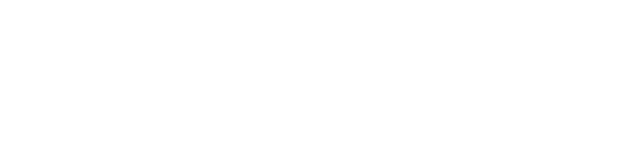
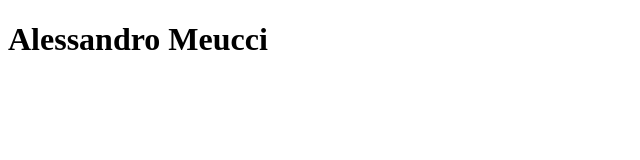
Before and after one commit to meucale/Portfolio, a plain HTML site: page index.html in a window 1280 px wide. Shown: the whole page, without its empty margins (0-640 px from the left). Drawn offline with Linux system fonts and the light colour scheme.

Commit message:
Feat: add basic HTML Structure

```diff
--- a/index.html
+++ b/index.html
@@ -6,6 +6,7 @@
     <title>Alessandro Meucci - Portfolio</title>
 </head>
 <body>
+    <h1>Alessandro Meucci</h1>
 
 </body>
 </html>
```
